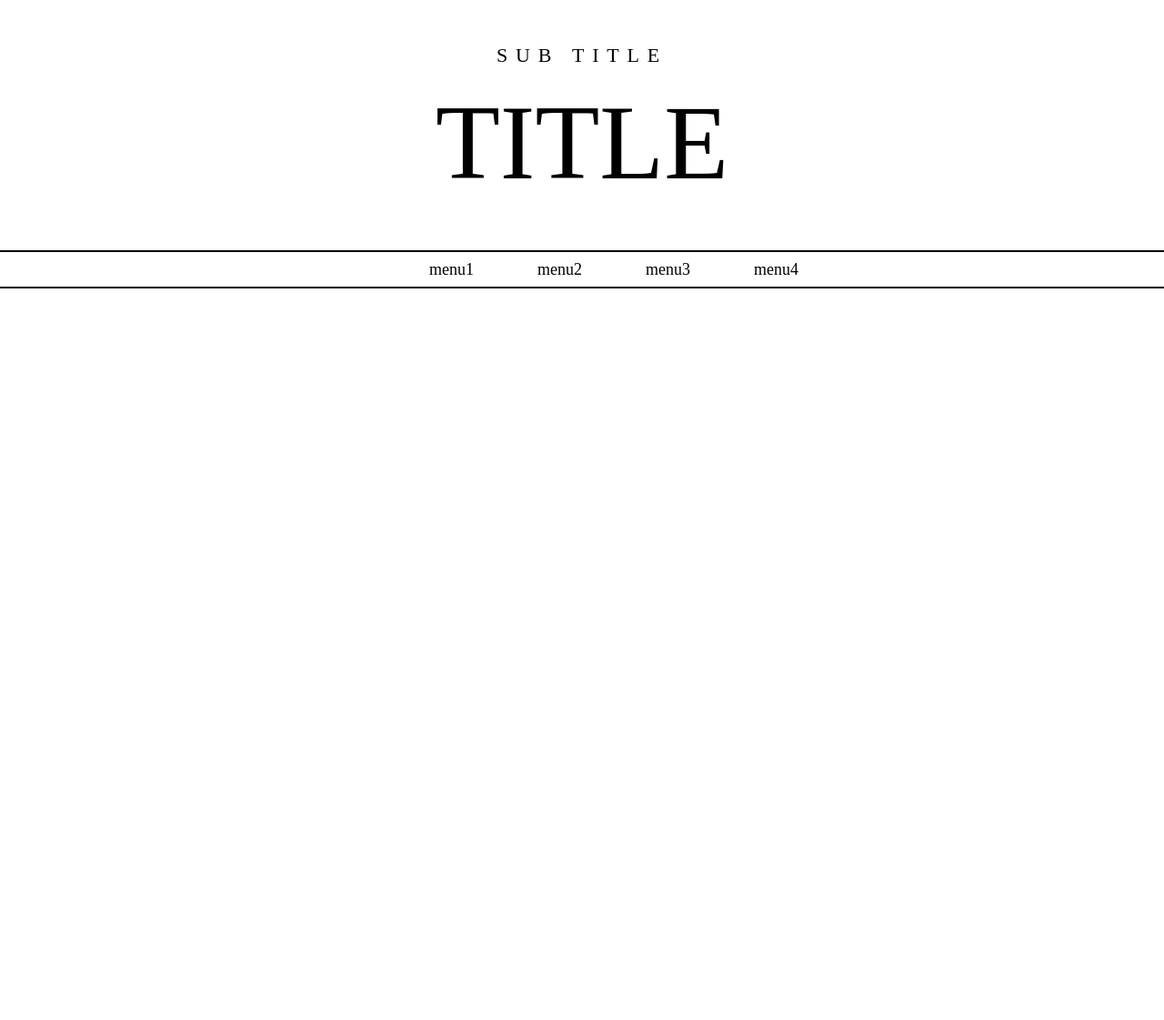
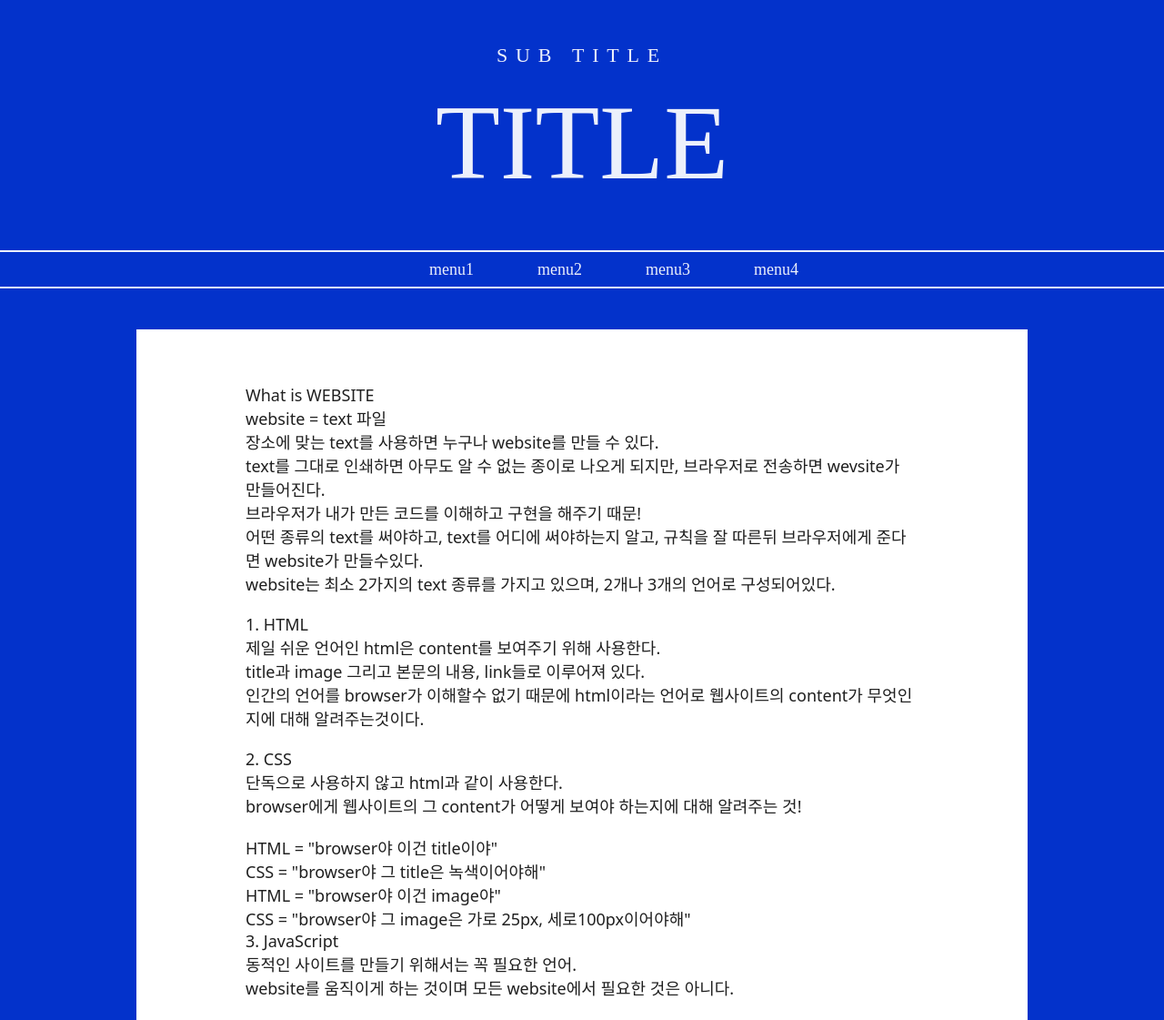
Before and after one commit to whitedokgu/Note, a plain HTML site: page index.html in a window 1280 px wide. Shown: the top 1121 px of the page at 91% size. Before the commit the page ends 800 px from the top, so only its background shows below. Drawn offline with Linux system fonts and the light colour scheme.

Commit message:
Add files via upload

```diff
--- a/css/header/header.css
+++ b/css/header/header.css
@@ -53,6 +53,7 @@
 }
 
 p.font_1 {
+  color: #ecf0fb;
   text-align: center;
   line-height: 2em;
   font-size: 22px;
@@ -64,6 +65,7 @@ p.font_1 > span {
 }
 
 p.font_0 {
+  color: #ecf0fb;
   text-align: center;
   font-size: 116px;
   line-height: normal;
--- a/css/header/navbar.css
+++ b/css/header/navbar.css
@@ -16,8 +16,8 @@
 
 #nav-content {
   padding: 10px 0;
-  border-top: 2px solid black;
-  border-bottom: 2px solid black;
+  border-top: 2px solid #ecf0fb;
+  border-bottom: 2px solid #ecf0fb;
 }
 
 .menu-list li {
@@ -26,6 +26,7 @@
 }
 
 .menu-list li a {
+  color: #ecf0fb;
   font-size: 18px;
   margin-left: 70px;
 }
--- a/css/main/main.css
+++ b/css/main/main.css
@@ -1,56 +1,60 @@
-#MAIN_CONTAINER {
+main#POST_CONTAINER {
+  position: relative;
   display: block;
   margin-top: 0px;
   margin-bottom: 0px;
+  align-self: stretch;
+  grid-area: 3/1/4/2;
 }
 
-#MAIN_PAGES {
-  position: relative;
-  height: 100%;
+#POST_PAGES {
   left: 0;
   margin-left: 0;
   width: 100%;
   min-width: 980px;
+  height: 100%;
 }
 
-#MAIN_PAGES_TRANSITION_GROUP {
+#POST_PAGES_TRANSITION_GROUP {
   height: 100%;
   display: grid;
   grid-template-rows: 1fr;
   grid-template-columns: 1fr;
 }
 
-body:not(.device-mobile-optimized) .main-content-grid-wrapper {
-  display: flex;
+#POST_PAGES_TRANSITION_GROUP > div {
   position: relative;
-  width: calc(100% - var(--padding) * 2);
-  margin: 0 auto;
-}
-
-[data-mesh-id="main-content-grid"] {
-  position: static;
-  display: grid;
-  height: auto;
-  width: 100%;
-  min-height: auto;
-  padding-bottom: 0px;
-  grid-template-rows: 1fr;
-  grid-template-columns: 100%;
-}
-
-[data-mesh-id="main-content-grid"] > .iframe-wrapper {
-  height: 769px;
-  width: 980px;
-  position: relative;
-  margin: 89px 0px 65px calc((100% - 980px) * 0.5);
+  margin: 47px 0px 0 calc((100% - 980px) * 0.5);
   left: 0px;
   grid-area: 1 / 1 / 2 / 2;
   justify-self: start;
   align-self: start;
+  width: 980px;
+  pointer-events: auto;
+  margin-bottom: 40px;
 }
 
-iframe.featuredPost {
-  position: relative;
-  width: 100%;
-  height: 100%;
+article.POST_text {
+  border-width: 0px;
+  border-color: rgb(94, 94, 92);
+  background-color: rgb(255, 255, 255);
+  color: rgb(31, 31, 31);
+  line-height: normal;
+  font-style: inherit;
+  font-weight: inherit;
+  text-decoration: inherit;
+  display: flex;
+  flex-direction: column;
+  align-items: center;
+  border-style: solid;
+  padding: 60px;
+  z-index: 2;
 }
+
+article.POST_text > div {
+  width: 740px;
+}
+
+article.POST_text > div > section {
+  margin-bottom: 20px;
+}
--- a/css/style.css
+++ b/css/style.css
@@ -15,9 +15,10 @@ html {
 }
 
 body {
-  font-size: 16px;
+  font-size: 18px;
   overflow-x: auto;
   overflow-y: scroll;
+  background-color: #0332cb;
 }
 
 a {
--- a/index.html
+++ b/index.html
@@ -46,6 +46,59 @@
                 </div>
             </div>
         </header>
+
+        <main id="POST_CONTAINER" tabindex="-1">
+            <div id="POST_PAGES">
+                <div id="POST_PAGES_TRANSITION_GROUP">
+                    <div>
+                        <article class="POST_text">
+                            <div>
+                                <section>
+                                    <h3>What is WEBSITE</h3>
+                                    website = text 파일<br>
+                                    장소에 맞는 text를 사용하면 누구나 website를 만들 수 있다.<br>
+                                    text를 그대로 인쇄하면 아무도 알 수 없는 종이로 나오게 되지만, 브라우저로 전송하면 wevsite가 만들어진다.<br>
+                                    브라우저가 내가 만든 코드를 이해하고 구현을 해주기 때문!<br>
+                                    어떤 종류의 text를 써야하고, text를 어디에 써야하는지 알고, 규칙을 잘 따른뒤 브라우저에게 준다면 website가 만들수있다.<br>
+                                    website는 최소 2가지의 text 종류를 가지고 있으며, 2개나 3개의 언어로 구성되어있다.<br>
+                                </section>
+
+                                <section>
+                                    <h3>1. HTML</h3>
+                                    제일 쉬운 언어인 html은 content를 보여주기 위해 사용한다.<br>
+                                    title과 image 그리고 본문의 내용, link들로 이루어져 있다.<br>
+                                    인간의 언어를 browser가 이해할수 없기 때문에 html이라는 언어로 웹사이트의 content가 무엇인지에 대해 알려주는것이다.
+                                </section>
+
+                                <section>
+                                    <h3>2. CSS</h3>
+                                    단독으로 사용하지 않고 html과 같이 사용한다.<br>
+                                    browser에게 웹사이트의 그 content가 어떻게 보여야 하는지에 대해 알려주는 것!
+                                </section>
+
+                                <div class="example">
+                                    <div class="ex1">
+                                        HTML = "browser야 이건 title이야"<br>
+                                        CSS = "browser야 그 title은 녹색이어야해"
+                                    </div>
+
+                                    <div class="ex2">
+                                        HTML = "browser야 이건 image야"<br>
+                                        CSS = "browser야 그 image은 가로 25px, 세로100px이어야해"
+                                    </div>
+                                </div>
+
+                                <section>
+                                    <h3>3. JavaScript</h3>
+                                    동적인 사이트를 만들기 위해서는 꼭 필요한 언어.<br>
+                                    website를 움직이게 하는 것이며 모든 website에서 필요한 것은 아니다.
+                                </section>
+                            </div>
+                        </article>
+                    </div>
+                </div>
+            </div>
+        </main>
     </div>
 </body>
 
```
